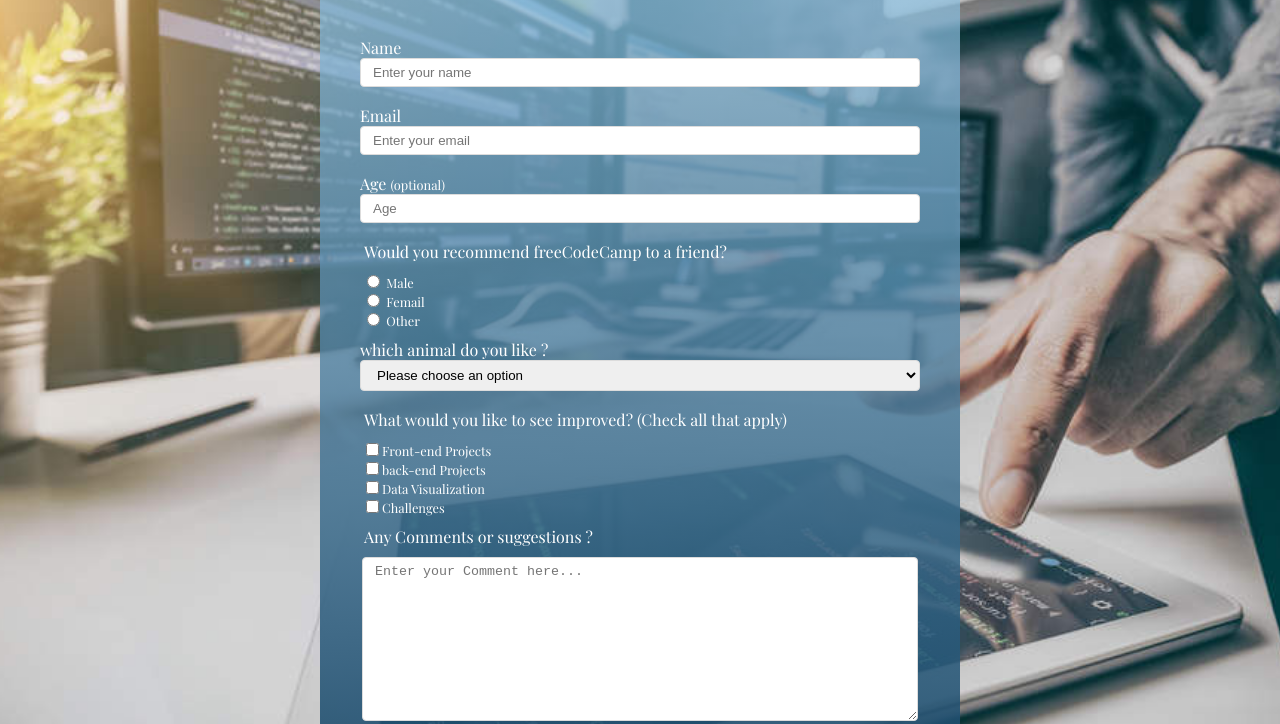
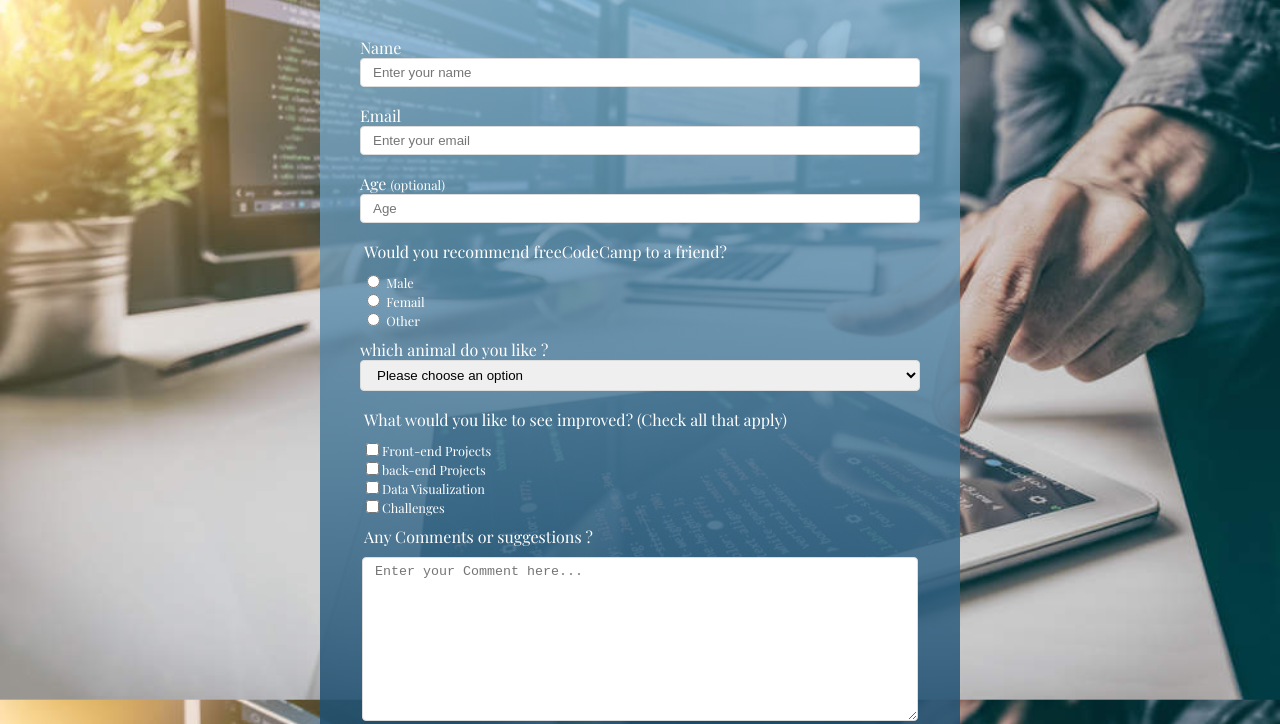
Before and after one commit to machkour1998/Survey-Form, a plain HTML site: page index.html in a window 1280 px wide. Shown: the part 154-878 px from the top of the page. Drawn offline with nearby package versions, Linux system fonts and the light colour scheme; a web font is replaced by a local one.

Commit message:
refactoring "Add fixed to image background"

```diff
--- a/index.css
+++ b/index.css
@@ -1,8 +1,7 @@
 body {
-	background: url('images/backgroud.jpg') no-repeat;
+	background: url('images/backgroud.jpg') no-repeat center center fixed;
 	background-size: cover;
-	background-position: center;
-	height: 100%;
+	min-height: 100%;
 }
 #main {
 	display: flex;
@@ -20,7 +19,7 @@ body {
 		rgba(18, 66, 99, 0.9)
 	);
 }
-@media (min-width: 576px) {
+@media screen and (min-width: 576px) {
 	.container {
 		max-width: 640px;
 	}
```
